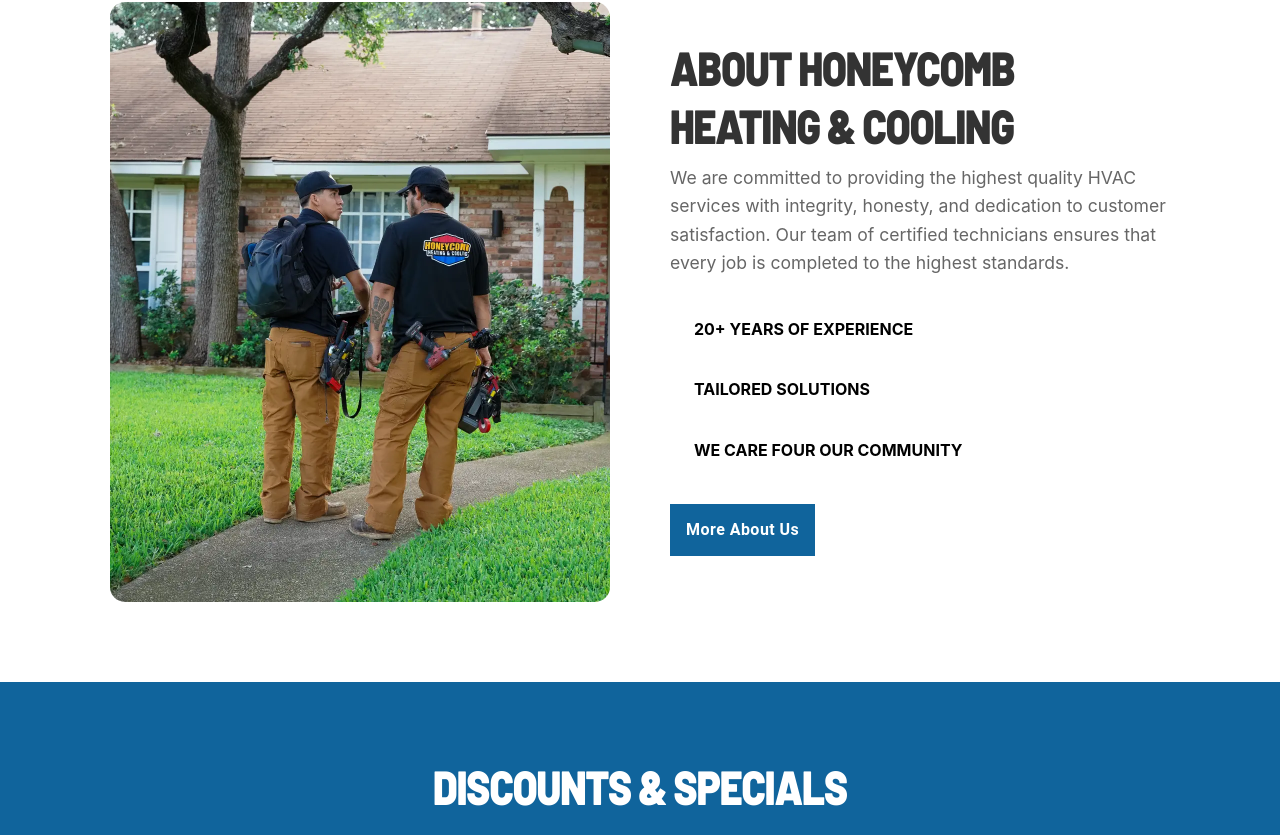
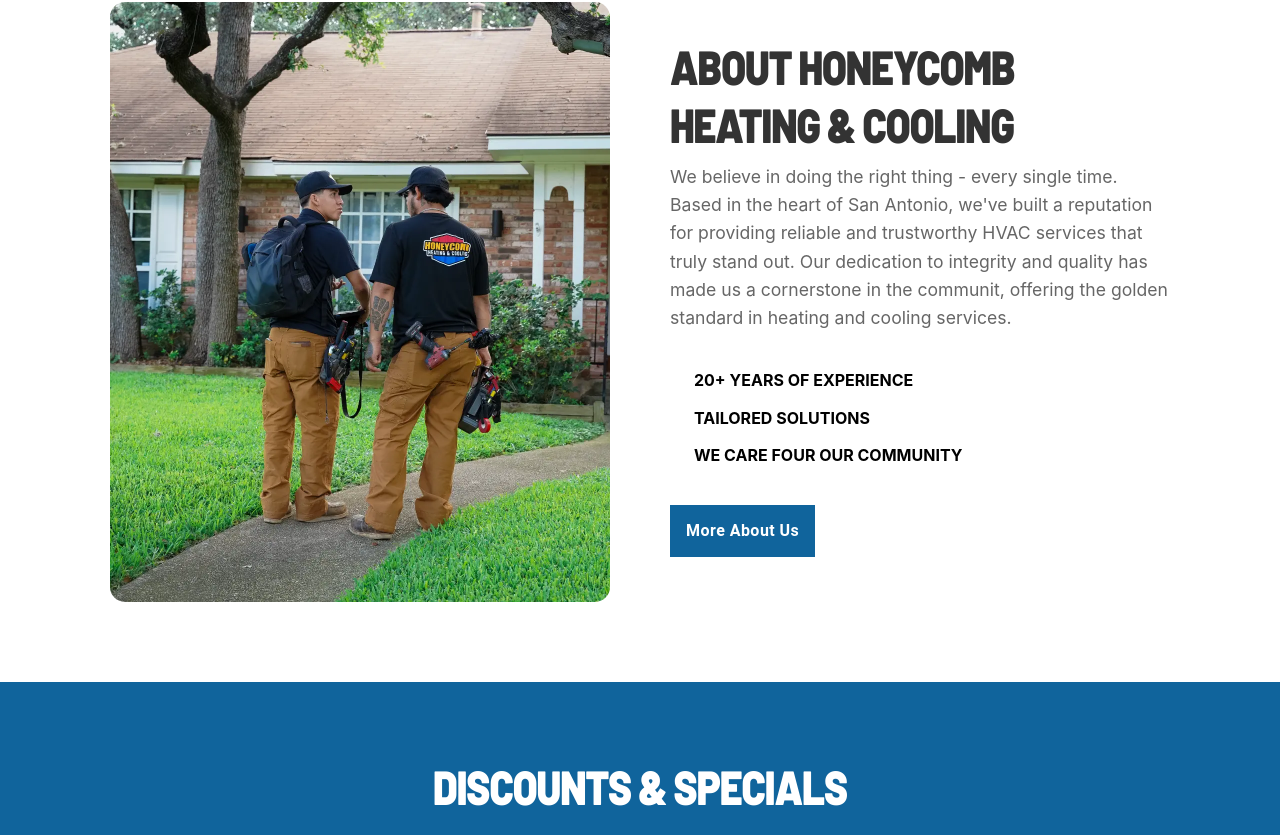
Before and after one commit to marcstreeter/honeycomb-web, a React (Vite) app: page / in a window 1280 px wide. Shown: the part 4420-5255 px from the top of the page. Built offline with nearby package versions, Linux system fonts and the light colour scheme.

Commit message:
fixes #20 tightening up gap between rows and also fixed copy that wasn't following design

```diff
--- a/src/layouts/Home/AboutSection.module.css
+++ b/src/layouts/Home/AboutSection.module.css
@@ -55,9 +55,10 @@
 }
 
 .about-points {
-  display: grid;
-  gap: 15px;
+  display: flex;
+  flex-direction: column;
   margin-bottom: 30px;
+  line-height: var(--line-height-tight);
 }
 
 .more-about-btn {
--- a/src/layouts/Home/AboutSection.tsx
+++ b/src/layouts/Home/AboutSection.tsx
@@ -11,11 +11,12 @@
     <div className={`${styles.container}`}>
       <Image src={DiscussingJobImage} alt="Technicians Discussing Job" aspectRatio={5 / 6} />
       <div className={`${styles['about-content']}`}>
-        <h2>ABOUT HONEYCOMB HEATING & COOLING</h2>
+        <h2>About Honeycomb Heating & Cooling</h2>
         <p>
-          We are committed to providing the highest quality HVAC services with integrity, honesty,
-          and dedication to customer satisfaction. Our team of certified technicians ensures that
-          every job is completed to the highest standards.
+          We believe in doing the right thing - every single time. Based in the heart of San
+          Antonio, we've built a reputation for providing reliable and trustworthy HVAC services
+          that truly stand out. Our dedication to integrity and quality has made us a cornerstone in
+          the communit, offering the golden standard in heating and cooling services.
         </p>
         <div className={`${styles['about-points']}`}>
           <AboutPoint
```
